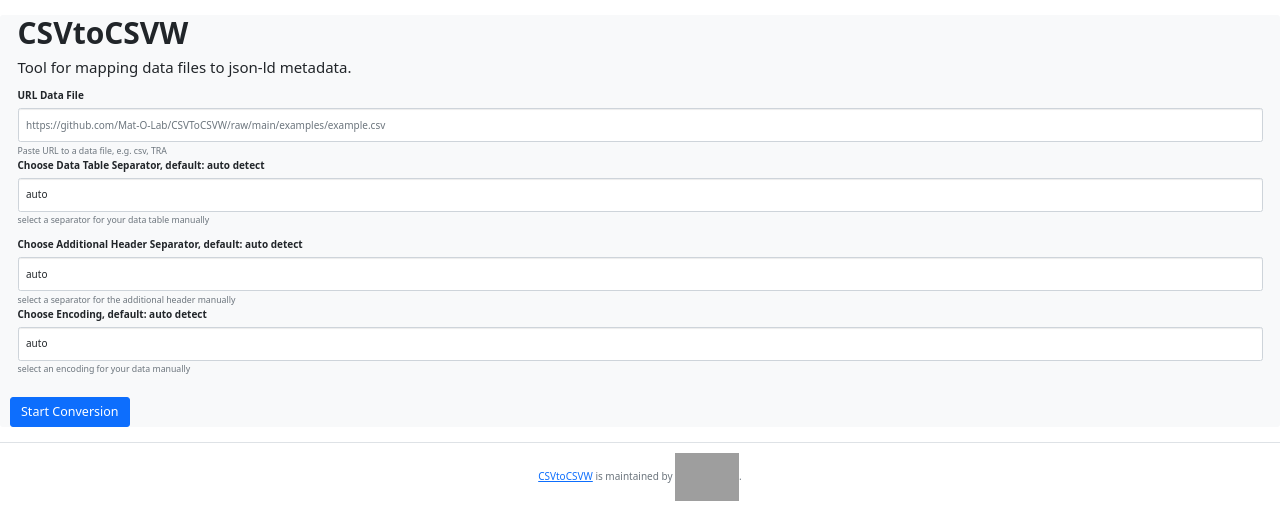
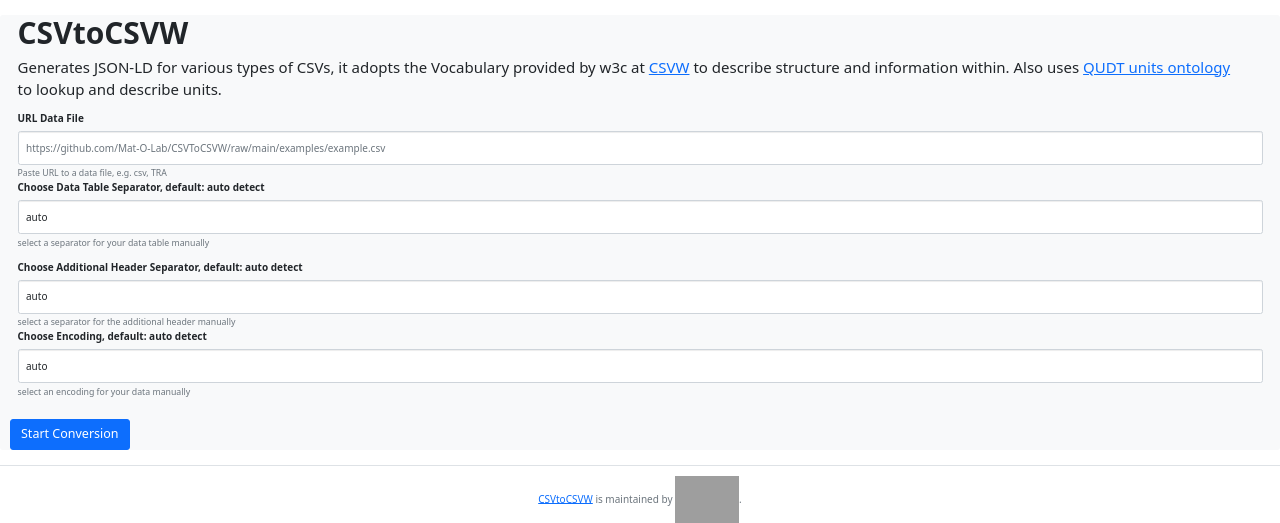
Before and after one commit to Mat-O-Lab/CSVToCSVW, a Flask app: page / in a window 1280 px wide. Shown: the part 64-587 px from the top of the page. Run offline with Flask 2, Linux system fonts and the light colour scheme; some libraries are stand-ins or nearby versions; grey boxes are pictures that could not be loaded.

Commit message:
updated app discription

```diff
--- a/templates/index.html
+++ b/templates/index.html
@@ -19,7 +19,7 @@
     <div class="container-fluid mb-3">
       <h1 class="display-5 fw-bold">CSVtoCSVW</h1>
       <p class="col-md-12 ps-0 fs-4">
-          Tool for mapping data files to json-ld metadata.
+        Generates JSON-LD for various types of CSVs, it adopts the Vocabulary provided by w3c at <a href="https://www.w3.org/ns/csvw">CSVW</a> to describe structure and information within. Also uses <a href="https://github.com/qudt/qudt-public-repo/tree/main/vocab/unit">QUDT units ontology </a> to lookup and describe units.
       </p>
       <form class='pb-3' method="post" action="{{ url_for('create_annotator') }}">
         <div class="mb-3">
```
Also changed, not shown: README.md.
